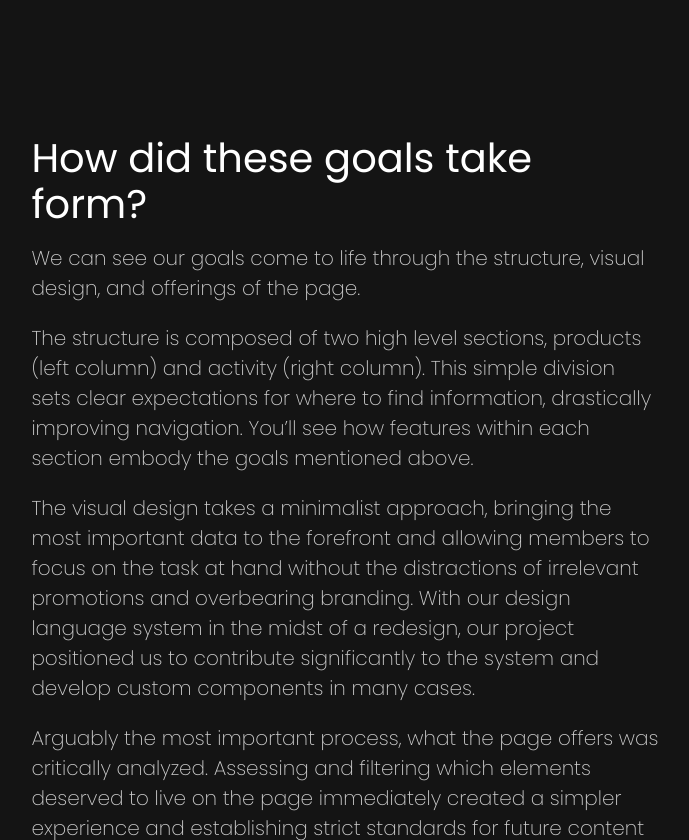
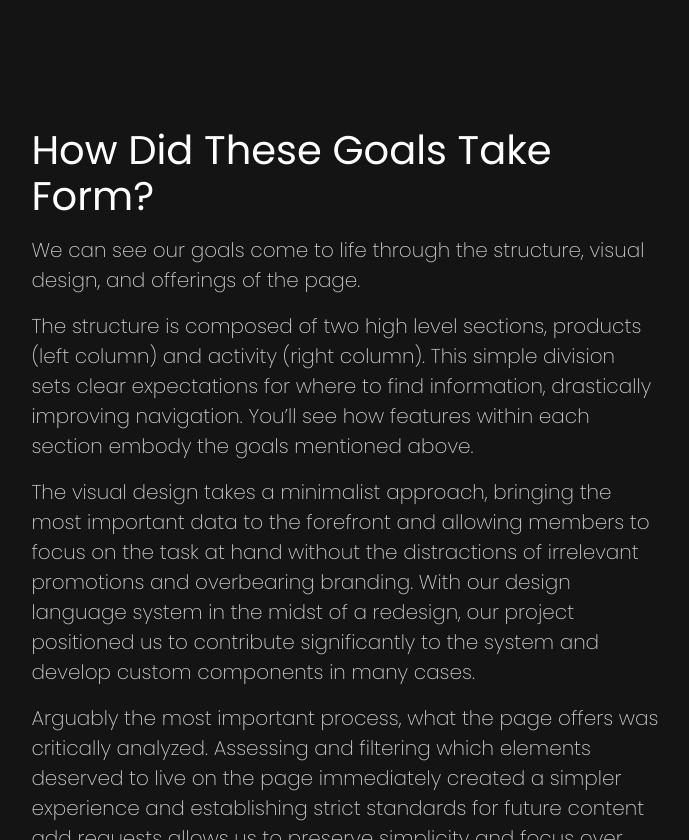
Before and after one commit to AndrewRichardsDesign/Portfolio, a website: page memberhome.html in a window 1280 px wide. Shown: the part 1960-2800 px from the top of the page, without its empty margins (295-984 px from the left). Drawn offline with nearby package versions, Linux system fonts and the light colour scheme.

Commit message:
margin update member home page

```diff
--- a/app/scss/_projectpagebody.scss
+++ b/app/scss/_projectpagebody.scss
@@ -74,10 +74,10 @@
         font-family: 'Poppins', sans-serif;
         line-height: 1.5;
         color: white;
-        margin-left: 4rem;
+        margin-left: 3rem;
         margin-right: 4rem;
-        margin-top: min(5%);
-        margin-bottom: min(5%);
+        margin-top: min(3%);
+        margin-bottom: min(3%);
         max-width: 33%;
 
 
@@ -101,6 +101,7 @@
         font-size: 3rem;
         line-height: 1.15;
         margin-bottom: .75rem;
+
 
         @include mdup {
             font-size: 2.5rem;
@@ -129,6 +130,7 @@
         color: $gray;
         margin-bottom: 2rem;
 
+
         @include mdup {
             font-size: 1.25rem;
         }
@@ -153,6 +155,7 @@
         line-height: 1.5;
         color: $gray;
         margin-top: 1rem;
+        margin-bottom: 0;
 
 
 
@@ -262,7 +265,7 @@
 .Button {
     border-radius: 8px;
     box-shadow: 0px 0px 0px 2px $gray inset;
-    margin-top: 4rem;
+    margin-top: 2rem;
     cursor: pointer;
     color:$gray;
     display:inline-block;
--- a/memberhome.html
+++ b/memberhome.html
@@ -208,7 +208,7 @@ Be helpful and proactive
 <div class="projectpagebody__text" id="centeredsection">
 
 <h1>
-How did these goals take form?
+How Did These Goals Take Form?
 </h1>
 
 <p>
```
Also changed, not shown: dist/style.css, 1 other file.
